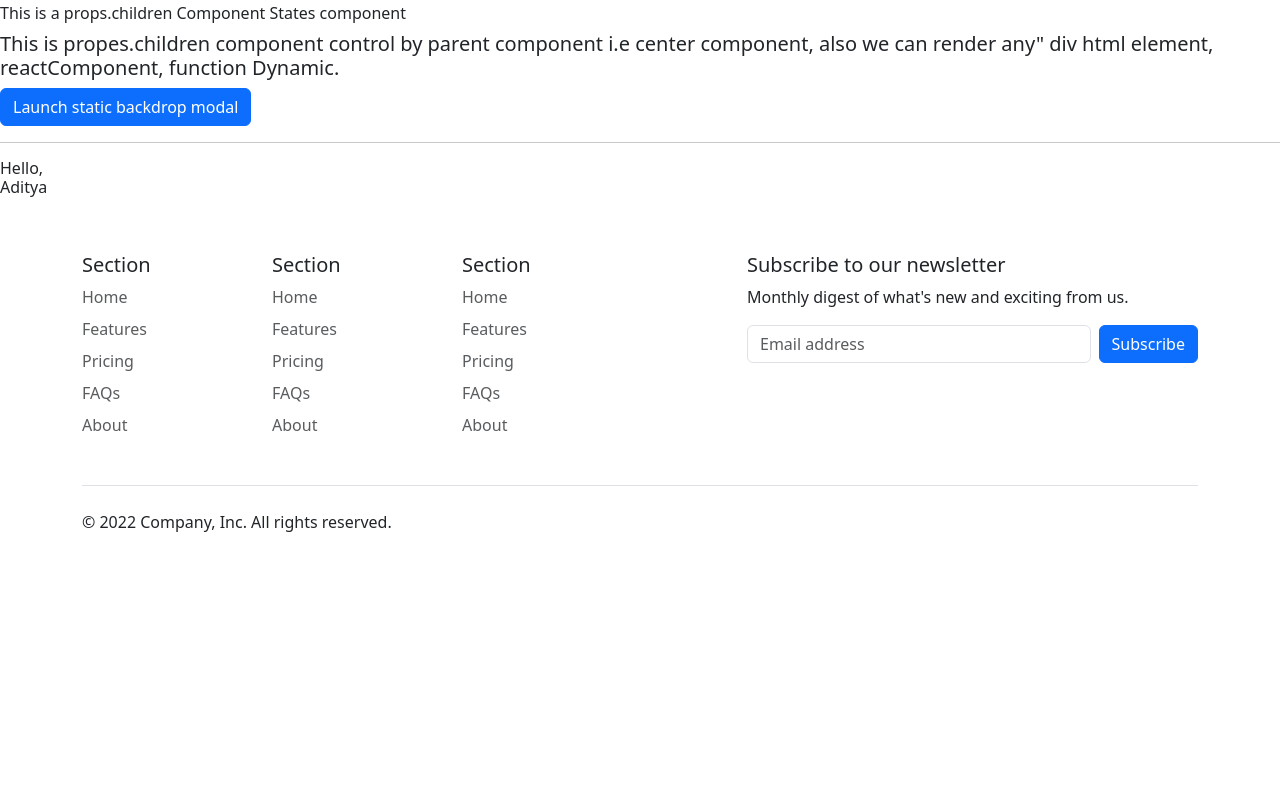
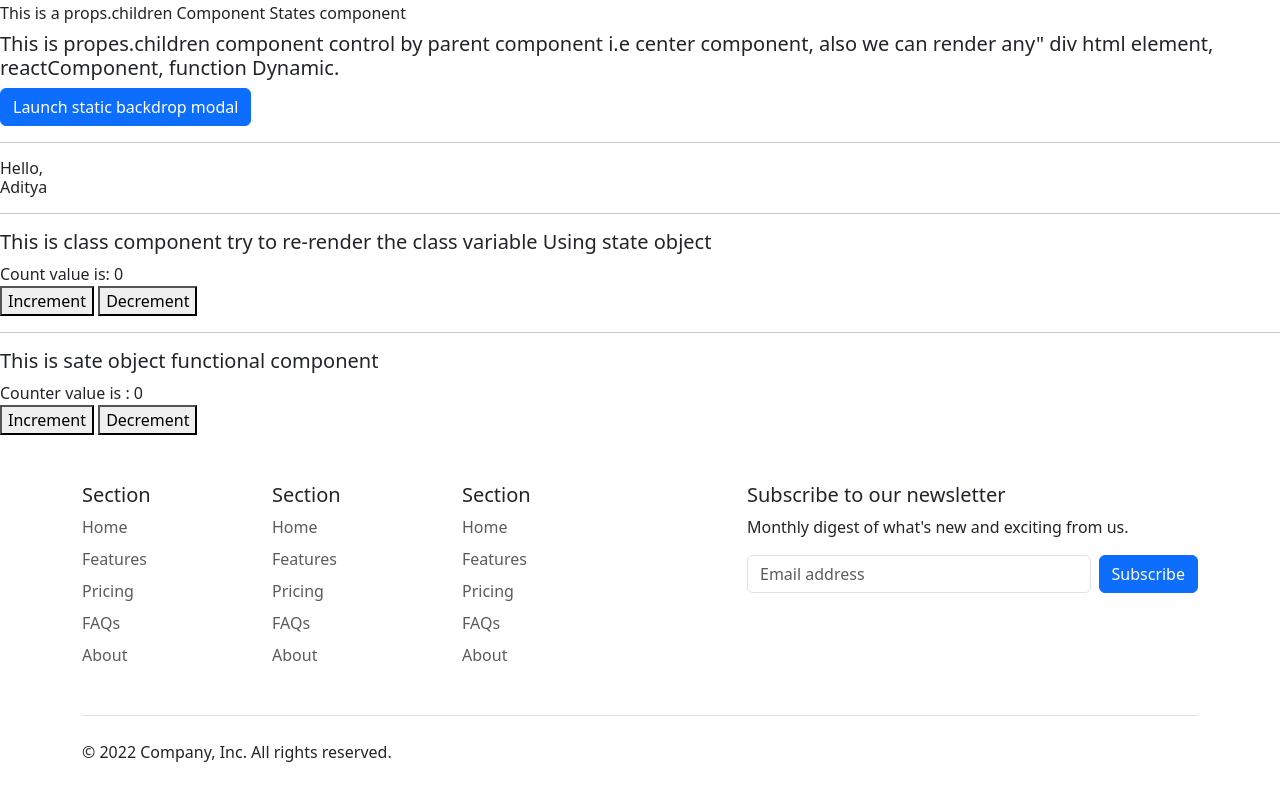
Before and after one commit to Aditya-aj-champ/ReactJs, a React (Vite) app: page / in a window 1280 px wide. Shown: the part 4266-5066 px from the top of the page. Before the commit the page ends 4914 px from the top, so only its background shows below. Built offline with nearby package versions, Linux system fonts and the light colour scheme.

Commit message:
second commit

```diff
--- a/src/Components/center/Center.jsx
+++ b/src/Components/center/Center.jsx
@@ -3,6 +3,8 @@
 import FunctionalPropes from "../propes/FunctionalPropes";
 import MyModel from "../propsChildren/MyModel";
 import PropsChildren from "../propsChildren/PropsChildren";
+import SateInClassComp from "../stateInReact/SateInClassComp";
+import StateFunComp from "../stateInReact/StateFunComp";
 
 export default function Center() {
   return (
@@ -21,9 +23,13 @@ export default function Center() {
         This is props.children mode Example the text content is control by the
         parent component & this parent control is called as propes.childe method
         or we pass any data component{" "}
-      </ MyModel>
+      </MyModel>
       <hr />
       <FunctionalPropes name="Aditya" msg="Good Evening" />
+      <hr />
+      <SateInClassComp />
+      <hr />
+      <StateFunComp />
     </>
   );
 }
--- /dev/null
+++ b/src/Components/stateInReact/SateInClassComp.jsx
@@ -0,0 +1,61 @@
+// In this class component i have create a class function i.e (increment () fun) and try to print the count value on screen (re-render) but i cant be able to re-render the count value on screen it only print in console, because i can't ue the SATE object when we use STATE object in our component than we can update or re-render the our normale variable vale or class variable value on screen .
+
+// Normale class component
+
+//import React, { Component } from "react";
+// export default class SateInClassComp extends Component {
+//   count = 0; // class variable
+//   increment = () => {
+//     this.count++;
+//     console.log(this.count);
+//   };
+//   render() {
+//     return (
+//       <>
+//         <h5>This is class component try to re-render the class variable but it cant possible without state object </h5>
+//         <div>
+//           Counter is : {this.count}
+//           <button onClick={this.increment}>Increment</button>
+//         </div>
+//       </>
+//     );
+//   }
+// }
+// -------------------------------------------------------------------------------------------
+// using STATE class object to re- render the  class or normale variable value on the screen.
+import React, { Component } from "react";
+
+export default class SateInClassComp extends Component {
+  state = {
+    count: 0, // a state variable that have value is 0
+  };
+  increment = () => {
+    // To update the count value we setState() method which is predefine
+    let NewStates = { count: this.state.count + 1 };
+    this.setState(NewStates);
+    //    OR
+    // this.setState({ count: this.state.count + 1 });
+    console.log(this.state.count);
+  };
+  // here is decrement fun
+  decrement = () => {
+    if (this.state.count == 0) {
+      return this.count;
+    }
+    let NewStates = { count: this.state.count - 1 };
+    this.setState(NewStates);
+  };
+  render() {
+    return (
+      <>
+        <h5>
+          This is class component try to re-render the class variable Using
+          state object
+        </h5>
+        <div>Count value is: {this.state.count}</div>
+        <button onClick={this.increment}>Increment</button>{" "}
+        <button onClick={this.decrement}>Decrement</button>
+      </>
+    );
+  }
+}
--- /dev/null
+++ b/src/Components/stateInReact/StateFunComp.jsx
@@ -0,0 +1,27 @@
+import React, { useState } from "react";
+
+export default function StateFunComp() {
+  // How to declare a state variable
+  let [counter, setCountt] = useState(0); // this is state object variable in fun comp
+  // we use the "useState(0)" method which take the initial value i.e in my case is 0 like "useState(0)" & it will return a array with two value "let [ counter,SetCountt]" first one is counter variable & 2nd one is a function l.e setCountt(can be any name) inside the setCountt fun we update the counter value increase by 1. ex :- let [counter, setCountt] = useState(0);
+  const increment = () => {
+    setCountt(counter + 1);
+    //console.log(counter);
+  };
+  // Here is decrement fun
+  const decrement = () => {
+    if (counter == 0) {
+      return counter;
+    }
+    setCountt(counter - 1);
+    //console.log(counter);
+  };
+  return (
+    <>
+      <h5>This is sate object functional component</h5>
+      <div>Counter value is : {counter}</div>
+      <button onClick={increment}>Increment</button>{" "}
+      <button onClick={decrement}> Decrement</button>
+    </>
+  );
+}
```
